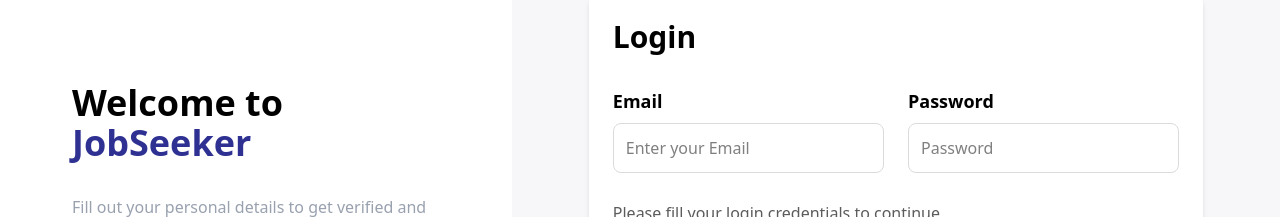
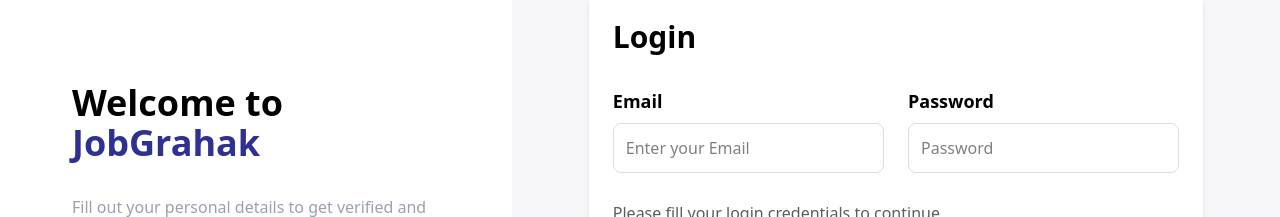
Before and after one commit to pandasuvm/fineaseai, a React (Vite) app: page / in a window 1280 px wide. Shown: the part 125-342 px from the top of the page. Built offline with nearby package versions, Linux system fonts and the light colour scheme; no server answers.

Commit message:
fixed file structure

```diff
--- a/src/App.jsx
+++ b/src/App.jsx
@@ -8,7 +8,7 @@
 
 // Lazy loading pages
 const Login = React.lazy(() => import("./pages/Login"));
-const DashboardEmployer = React.lazy(() => import("../src/Job_Giver/DashboardEmployer"));
+const DashboardEmployer = React.lazy(() => import("./flows/Job_Giver/DashboardEmployer"));
 const DashboardJobSeeker = React.lazy(() => import("./pages/DashboardJobSeeker"));
 
 const App = () => {
--- a/src/components/LogoutButton.jsx
+++ b/src/components/LogoutButton.jsx
@@ -19,7 +19,7 @@
   return (
     <button
       onClick={handleLogout}
-      className="bg-[#2E3192] text-white p-2 w-[170px] rounded-2xl"
+      className="bg-[#2E3192] text-white p-2 w-[170px] rounded-2xl cursor-pointer"
     >
       Logout
     </button>
--- a/src/Job_Giver/DashboardEmployer.jsx
+++ b/src/flows/Job_Giver/DashboardEmployer.jsx
@@ -1,5 +1,5 @@
 import React, { useState, useEffect } from "react";
-import { db } from "../firebase"; // Firebase Firestore
+import { db } from "../../firebase"; // Firebase Firestore
 import { collection, getDocs, updateDoc, doc, deleteDoc } from "firebase/firestore"; // Firestore methods
 import { ToastContainer, toast } from "react-toastify";
 import "react-toastify/dist/ReactToastify.css";
--- a/src/Job_Giver/jobPostForm.jsx
+++ b/src/flows/Job_Giver/jobPostForm.jsx
@@ -1,5 +1,5 @@
 import React, { useState } from "react";
-import { db } from "../firebase"; // Firebase Firestore
+import { db } from "../../firebase"; // Firebase Firestore
 import { addDoc, collection } from "firebase/firestore"; // Firestore methods
 import { ToastContainer, toast } from "react-toastify";
 import "react-toastify/dist/ReactToastify.css";
--- a/src/pages/Login.jsx
+++ b/src/pages/Login.jsx
@@ -134,7 +134,7 @@
         <div className="flex-grow flex items-center justify-center">
           <div className="text-left pl-16 pr-16">
             <h2 className="text-4xl font-bold mb-8 ">
-              Welcome to <span className="text-[#2E3192]">JobSeeker</span>
+              Welcome to <span className="text-[#2E3192]">JobGrahak</span>
             </h2>
             <p className=" text-gray-400 text-left">
               Fill out your personal details to get verified and discover local
```
